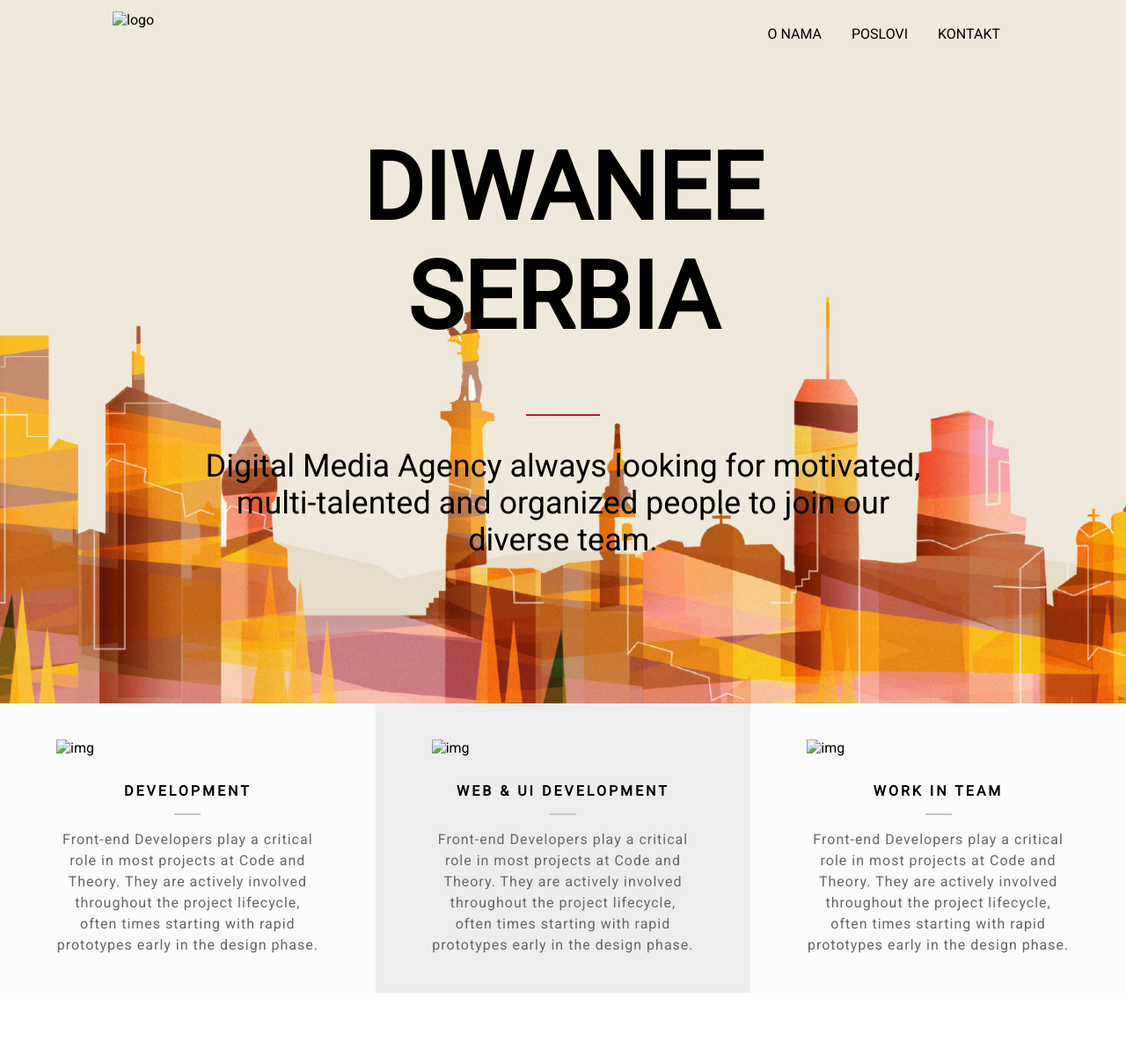
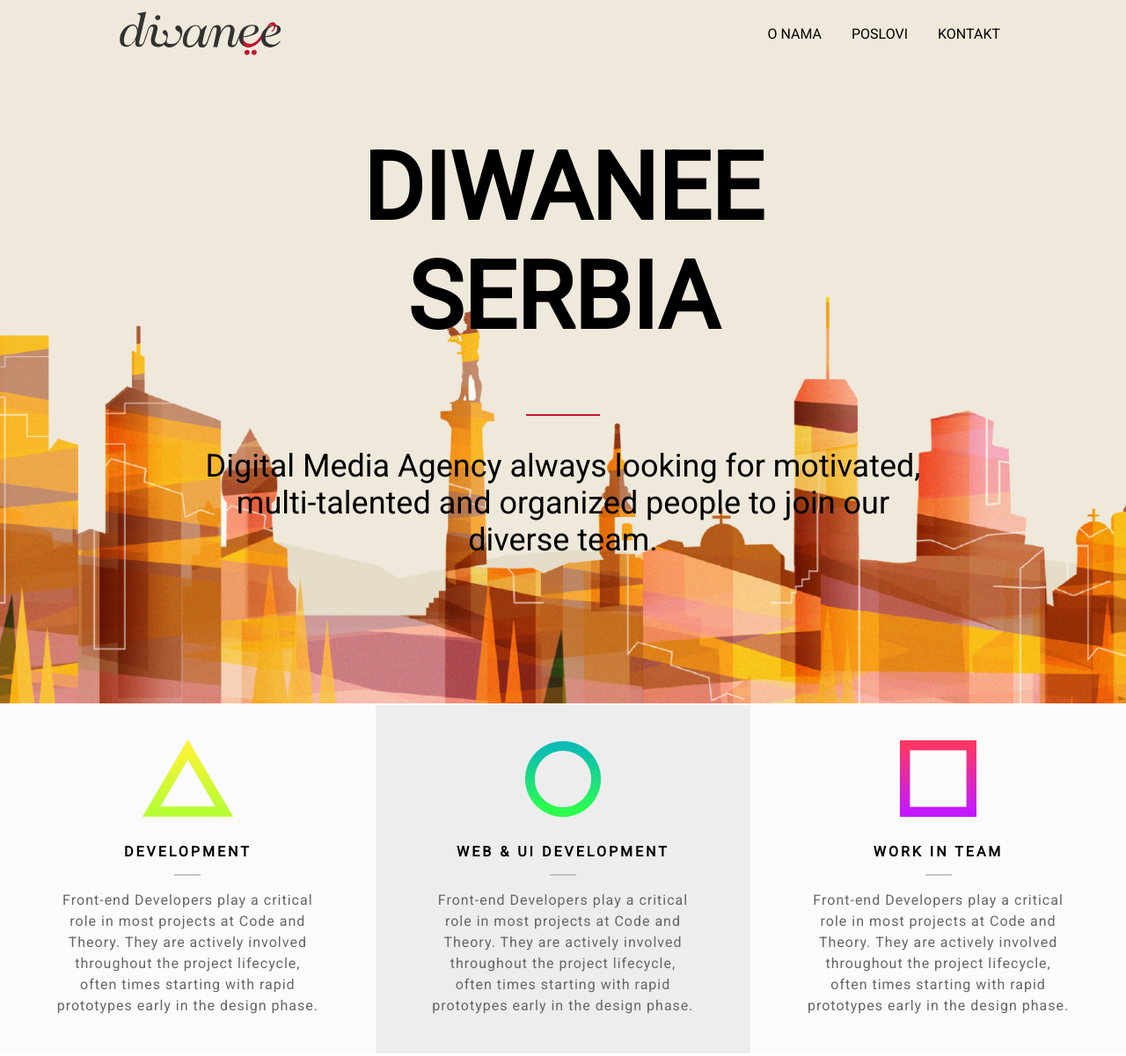
Before and after one commit to VladimirDev93/diwanee-serbia, a website: page index.html in a window 1280 px wide. Shown: the top 1201 px of the page at 88% size. Drawn offline with nearby package versions, Linux system fonts and the light colour scheme; the site is published under a folder, as on GitHub Pages, so addresses that start at the root find nothing.

Commit message:
Zašto ovo uopšte i popravljam?

```diff
--- a/index.html
+++ b/index.html
@@ -59,7 +59,7 @@
     <div class="header-background">
       <div class="navigation">
         <nav>
-          <img class="diwanee-logo" src="/src/img/diwanee_logo.svg" alt="logo">
+          <img class="diwanee-logo" src="./src/img/diwanee_logo.svg" alt="logo">
           <a class="hamburger-menu"></a>
           <ul class="navlinks">
             <div>
@@ -101,7 +101,7 @@
   <div class="header-section">
     <section id="development">
       <div class="development">
-        <img src="/src/img/development.png" alt="img" class="section-logo">
+        <img src="./src/img/development.png" alt="img" class="section-logo">
         <p class="section-title">Development</p>
         <div class="section-bottom-line"></div>
         <p class="section-text">Front-end Developers play a critical role in most projects at Code and Theory. They are actively involved throughout
@@ -110,7 +110,7 @@
     </section>
     <section id="web_ui_design">
       <div class="web_ui_design">
-        <img src="/src/img/web_and_ui.png" alt="img" class="section-logo">
+        <img src="./src/img/web_and_ui.png" alt="img" class="section-logo">
         <p class="section-title">Web & UI Development</p>
         <div class="section-bottom-line"></div>
         <p class="section-text">Front-end Developers play a critical role in most projects at Code and Theory. They are actively involved throughout
@@ -119,7 +119,7 @@
     </section>
     <section id="work_in_team">
       <div class="work_in_team">
-        <img src="/src/img/work_in_team.png" alt="img" class="section-logo">
+        <img src="./src/img/work_in_team.png" alt="img" class="section-logo">
         <p class="section-title">Work in team</p>
         <div class="section-bottom-line"></div>
         <p class="section-text">Front-end Developers play a critical role in most projects at Code and Theory. They are actively involved throughout
```
